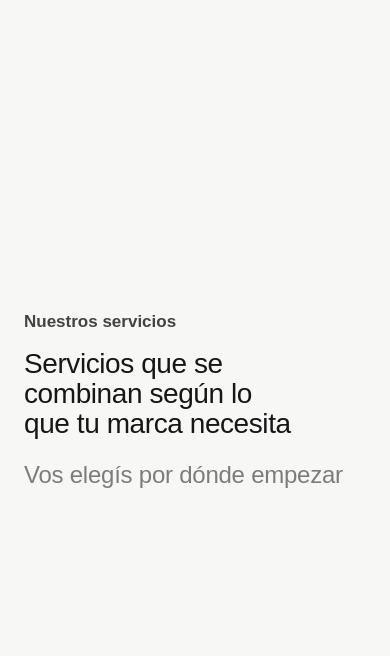
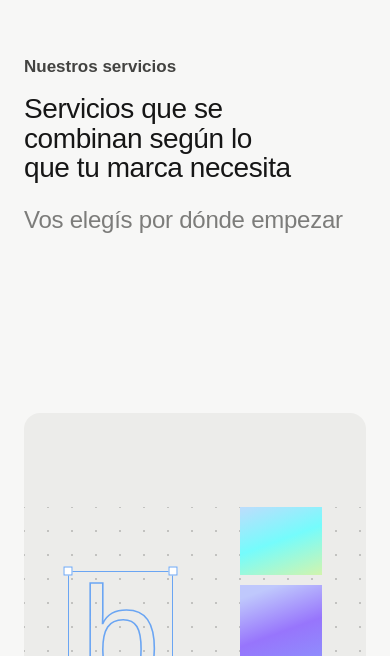
Before and after one commit to hddhdhdydjv/4her, a Next.js app: page / in a window 390 px wide. Shown: the part 1748-2404 px from the top of the page. Built offline with nearby package versions, Linux system fonts and the light colour scheme; a web font is replaced by a local one; what tailwindcss-react-aria-components would draw is missing.

Commit message:
fix(services): sacar min-h-screen del intro mobile, era el espacio en blanco

```diff
--- a/src/components/sections/services.tsx
+++ b/src/components/sections/services.tsx
@@ -137,9 +137,9 @@ export function Services() {
 
                 {/* Part 1 — intro, normal scroll */}
                 <div className={cx(
-                    "flex min-h-screen flex-col justify-center gap-6",
+                    "flex flex-col gap-6",
                     gutter,
-                    "pt-[clamp(72px,13.72vh,151px)] pb-10",
+                    "pt-[clamp(72px,13.72vh,151px)] pb-16",
                 )}>
                     <div className={cx("mx-auto w-full", contentWidth)}>
                         <div className="flex flex-col gap-6">
```
